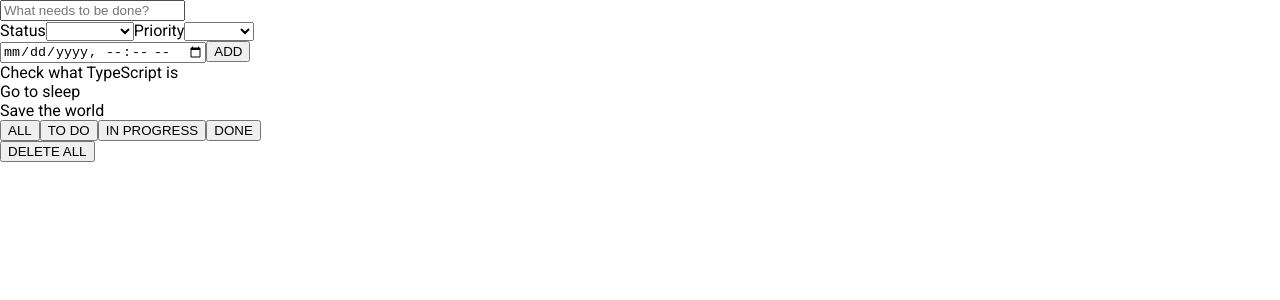
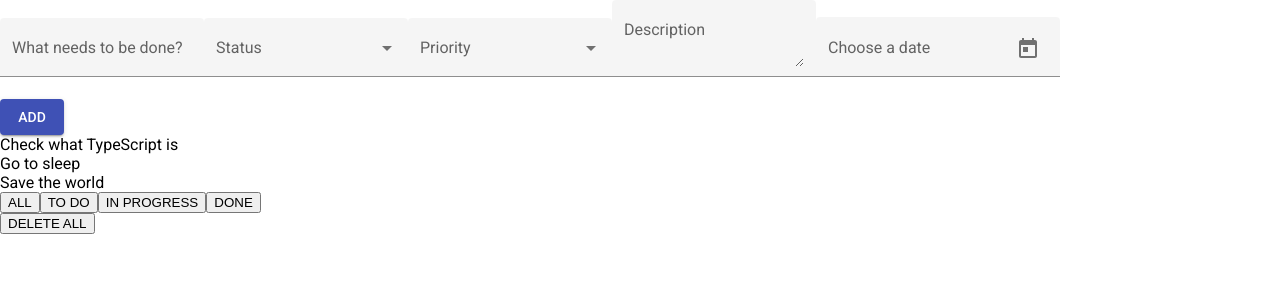
Before and after one commit to RSo21/ToDoList, an Angular app: page / in a window 1280 px wide. Shown: the top 300 px of the page. Built offline with nearby package versions, Linux system fonts and the light colour scheme.

Commit message:
add description,date and angular material fix

```diff
--- a/package.json
+++ b/package.json
@@ -11,7 +11,7 @@
   },
   "private": true,
   "dependencies": {
-    "@angular/animations": "~10.0.0",
+    "@angular/animations": "^10.0.2",
     "@angular/cdk": "^10.0.1",
     "@angular/common": "~10.0.0",
     "@angular/compiler": "~10.0.0",
--- a/src/app/components/to-do-list/to-do-list.component.html
+++ b/src/app/components/to-do-list/to-do-list.component.html
@@ -1,26 +1,40 @@
-<input type="text" placeholder="What needs to be done?" [(ngModel)]="todoTitle">
+<mat-form-field appearance="fill">
+    <mat-label>What needs to be done?</mat-label>
+    <input matInput [(ngModel)]="todoTitle">
+</mat-form-field>
 
+<mat-form-field appearance="fill">
+  <mat-label>Status</mat-label>
+  <mat-select [(ngModel)]="selectedValue" name="status">
+    <mat-option *ngFor="let status of todoStatuses" [value]="status.value">
+            {{status.viewValue}}
+        </mat-option>
+  </mat-select>
+</mat-form-field>
 
+<mat-form-field appearance="fill">
+    <mat-label>Priority</mat-label>
+    <mat-select [(ngModel)]="selectedValuePrior" name="priority">
+        <mat-option  *ngFor="let priority of todoPriorities" [value]="priority.value">
+            {{priority.viewValue}}
+        </mat-option>
+    </mat-select>
+</mat-form-field>
+<mat-form-field appearance="fill">
+  <mat-label>Description</mat-label>
+  <textarea matInput [(ngModel)]="todoDescription"></textarea>
+</mat-form-field>
 
-<!-- find the selected solution -->
-<form>
-    <label>Status</label>
-    <select [(ngModel)]="selectedValue" name="status">
-        <option *ngFor="let status of todoStatuses" [value]="status.value">
-            {{status.viewValue}}
-        </option>
-    </select>
-    <label>Priority</label>
-    <select [(ngModel)]="selectedValuePrior" name="priority">
-        <option *ngFor="let priority of todoPriorities" [value]="priority.value">
-            {{priority.viewValue}}
-        </option>
-    </select>
-</form>
+<mat-form-field appearance="fill">
+    <mat-label>Choose a date</mat-label>
+    <input matInput [matDatepicker]="picker">
+    <mat-datepicker-toggle matSuffix [for]="picker"></mat-datepicker-toggle>
+    <mat-datepicker #picker></mat-datepicker>
+</mat-form-field>
 
-<input type="datetime-local">
-
-<button (click)="addTodo()">ADD</button>
+<div>
+    <button mat-raised-button color="primary" (click)="addTodo()">ADD</button>
+</div>
 
 
 <div *ngFor="let todo of todos">
@@ -28,9 +42,9 @@
         <div>{{ todo.title }}</div>
         <div>{{ todo.status }}</div>
         <div>{{ todo.priority }}</div>
+        <div>{{ todo.description }} </div>
     </div>
 </div>
-
 
 <!-- next step filters-->
 <div>
--- a/src/app/components/to-do-list/to-do-list.component.ts
+++ b/src/app/components/to-do-list/to-do-list.component.ts
@@ -59,7 +59,8 @@
   addTodo(): void {
     if (this.todoTitle.trim().length === 0
     && this.selectedValue.trim().length === 0
-    && this.selectedValuePrior.trim().length === 0) {
+    && this.selectedValuePrior.trim().length === 0
+    && this.todoDescription.trim().length === 0) {
       return;
     }
 
@@ -68,11 +69,14 @@
       title: this.todoTitle,
       status: this.selectedValue,
       priority: this.selectedValuePrior,
+      description: this.todoDescription,
+
     })
 
     this.todoTitle = '';
     this.selectedValue= '';
-    this.selectedValuePrior= '',
+    this.selectedValuePrior= '';
+    this.todoDescription= '';
     this.todoId++;
   }
 }
```
Also changed, not shown: src/app/app.module.ts (+94 -1 lines), 1 other file (tests, documents, lock files or other folders).
